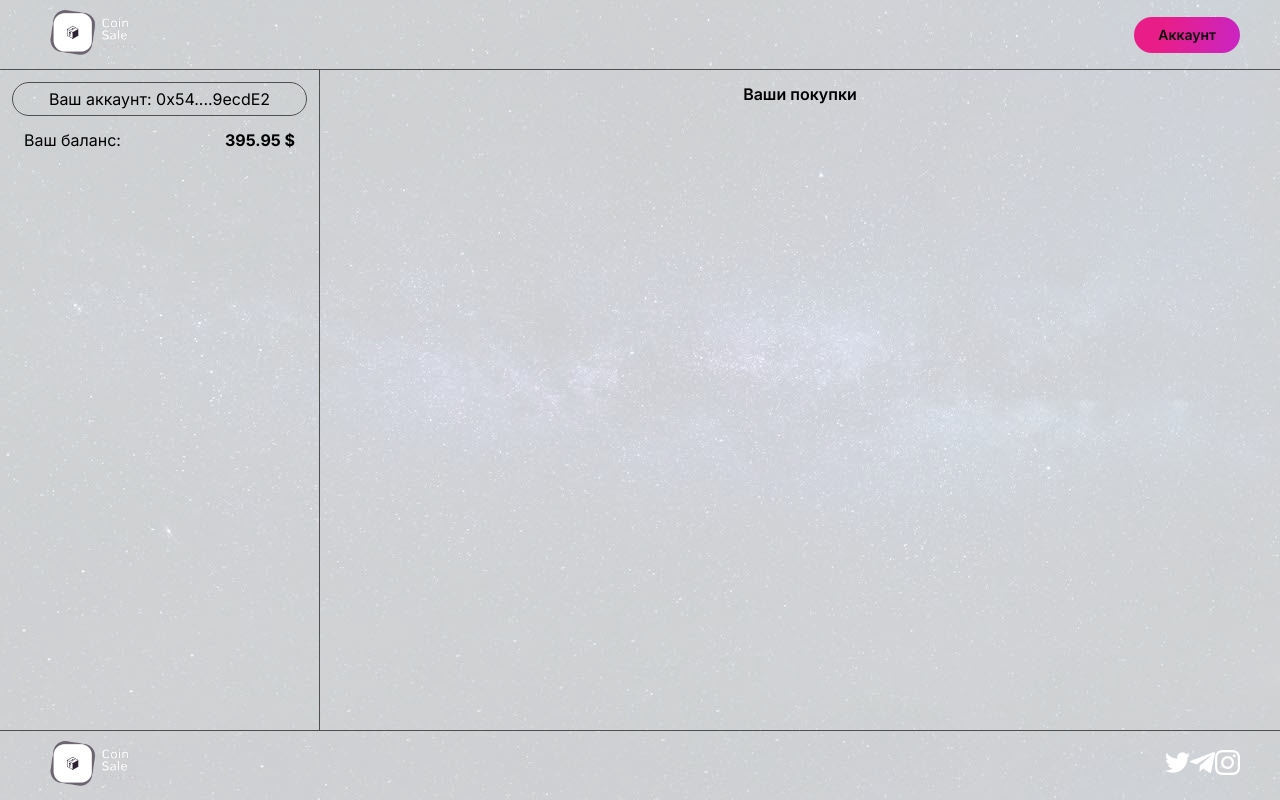
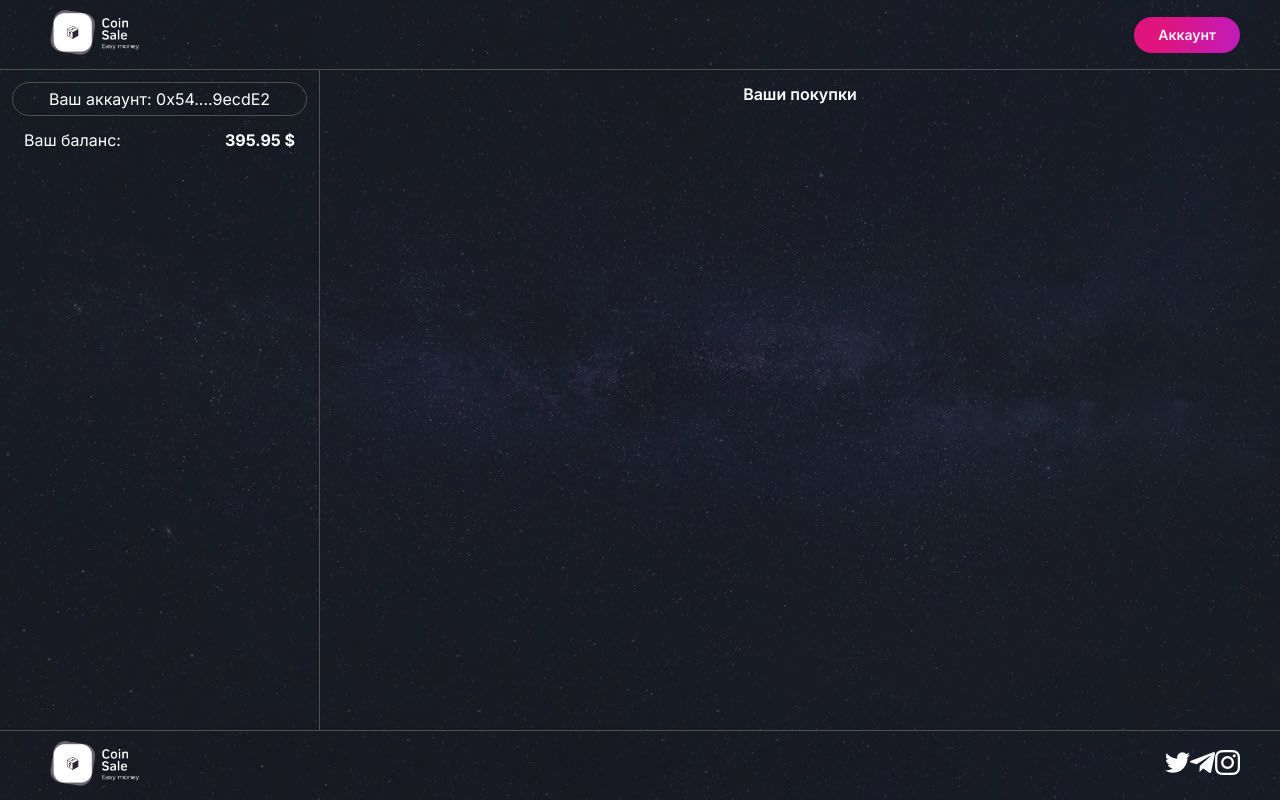
Before and after one commit to hardcoregor/Commerce1-CryptoBox, a Next.js app: page /account in a window 1280 px wide. Built offline with nearby package versions, Linux system fonts and the light colour scheme.

Commit message:
good night, deployed

```diff
--- a/components/Additional.jsx
+++ b/components/Additional.jsx
@@ -3,7 +3,7 @@ import React from 'react';
 import { bigbox } from '../assets';
 
 const Additional = () => (
-  <div className="flex items-center">
+  <div className="flex items-center text-white">
     <div className="p-12 w-3/4">
       <h1 className="text-5xl font-bold">Buy and sell with the lowest fees in the industry</h1>
       <p className="mt-4">Lorem ipsum dolor sit amet consectetur, adipisicing elit. Eveniet nemo sequi repellendus reiciendis nihil, ex impedit corporis cum perferendis porro tenetur quas, veniam quibusdam minus ipsum itaque enim! Sunt, enim?</p>
--- a/components/Boxes.jsx
+++ b/components/Boxes.jsx
@@ -5,7 +5,7 @@ import { box } from '../assets';
 import Button from './Button';
 
 const Boxes = () => (
-  <div className="flex flex-col w-full items-center">
+  <div className="flex flex-col w-full items-center text-white">
     <h1 className="font-bold text-2xl mt-10 uppercase font-inter mb-1">Наши продукты</h1>
     <div className="flex w-full justify-between text-center mt-24">
 
--- a/components/BuyOpenEarn.jsx
+++ b/components/BuyOpenEarn.jsx
@@ -4,7 +4,7 @@ import { frame, stellar } from '../assets';
 import Button from './Button';
 
 const BuyOpenEarn = () => (
-  <div className="flex w-full justify-between">
+  <div className="flex w-full justify-between text-white">
 
     <div className="w-33 flex flex-col items-center">
       <div className="mt-40 z-10 text-center">
--- a/components/Exchange.jsx
+++ b/components/Exchange.jsx
@@ -5,7 +5,7 @@ import { telew } from '../assets';
 import Button from './Button';
 
 const Exchange = () => (
-  <div className="flex mt-8 items-center justify-between">
+  <div className="flex mt-8 items-center justify-between text-white">
     <div className="w-2/4">
       <Image
         src={telew}
--- a/components/Incomes.jsx
+++ b/components/Incomes.jsx
@@ -4,7 +4,7 @@ import { chart } from '../assets';
 import Button from './Button';
 
 const Incomes = () => (
-  <div className="flex flex-col items-center p-12">
+  <div className="flex flex-col items-center p-12 text-white">
     <h2 className="font-bold text-3xl text-center mb-4">Доходность крипто боксов</h2>
     <p className="w-2/4 text-center">
       Lorem ipsum dolor sit amet consectetur adipisicing elit. Consectetur ut, beatae rerum ducimus est a, hic possimus qui deleniti rem maxime voluptates. Cupiditate itaque perspiciatis autem iure, sunt temporibus consectetur.
--- a/components/Modal.jsx
+++ b/components/Modal.jsx
@@ -5,7 +5,7 @@ import Button from './Button';
 
 const Modal = ({ setShowModal }) => (
 
-  <div className="flex flex-col flexCenter h-full p-20">
+  <div className="flex flex-col flexCenter h-full p-20 text-white">
     <div className="flex-col flexCenter">
       <h1 className="font-bold text-3xl font-inter">Coin Sale</h1>
       <p className="text-lg font-inter">Easy money</p>
--- a/components/Navbar.jsx
+++ b/components/Navbar.jsx
@@ -8,7 +8,7 @@ import Button from './Button';
 const Navbar = () => {
 
   return (
-    <div className="flex items-center justify-between border-b border-nft-gray-3">
+    <div className="flex items-center justify-between border-b border-nft-gray-3 text-white">
       <div className="ml-10 cursor-pointer z-10">
         <Link href="/">
           <Image
--- a/components/Partners.jsx
+++ b/components/Partners.jsx
@@ -3,7 +3,7 @@ import React from 'react';
 import { bnb, MM } from '../assets';
 
 const Partners = () => (
-  <div className="p-12">
+  <div className="p-12 text-white">
     <div className="uppercase text-center font-bold text-2xl">
       Наши партнеры
     </div>
--- a/pages/_app.js
+++ b/pages/_app.js
@@ -9,6 +9,7 @@ const MyApp = ({ Component, pageProps }) => {
 
   return (
     <div className="parallax h-full overflow-y-hidden flex-1 flex flex-col">
+      <div className="bege" />
       <div className="parallaxBG" />
       <ThemeProvider>
         <Navbar />
--- a/pages/account.js
+++ b/pages/account.js
@@ -3,7 +3,7 @@ import React from 'react';
 import { box } from '../assets';
 
 const account = () => (
-  <div className="flex flex-1">
+  <div className="flex flex-1 text-white">
     <div className="w-1/4 border-r border-nft-gray-3 pt-3 pb-1.5 px-3">
       <h3 className="text-center text-bold font-inter border rounded-3xl border-nft-gray-3 p-1">Ваш аккаунт: 0x54....9ecdE2</h3>
 
--- a/styles/globals.css
+++ b/styles/globals.css
@@ -17,6 +17,20 @@ html {
   height: 100%;
 }
 
+.bege {
+  background: #191a22;
+  display: flex;
+  flex-direction: column;
+  position: absolute;
+  width: 100%;
+  height: 100%;
+  top: 0;
+  bottom: 0;
+  left: 0;
+  right: 0;
+  z-index: -1000;
+}
+
 .parallax {
   position: relative;
 }
@@ -34,7 +48,6 @@ html {
   right: 0;
   background-image: url("/background.jpg");
   z-index: -1000;
-
 }
 
 .nft-gradient {
@@ -57,7 +70,6 @@ html {
 }
 
 .chartBg {
-  //background: #191a22;
   background: rgba(25, 26, 34, 0.65);
 }
 
```
